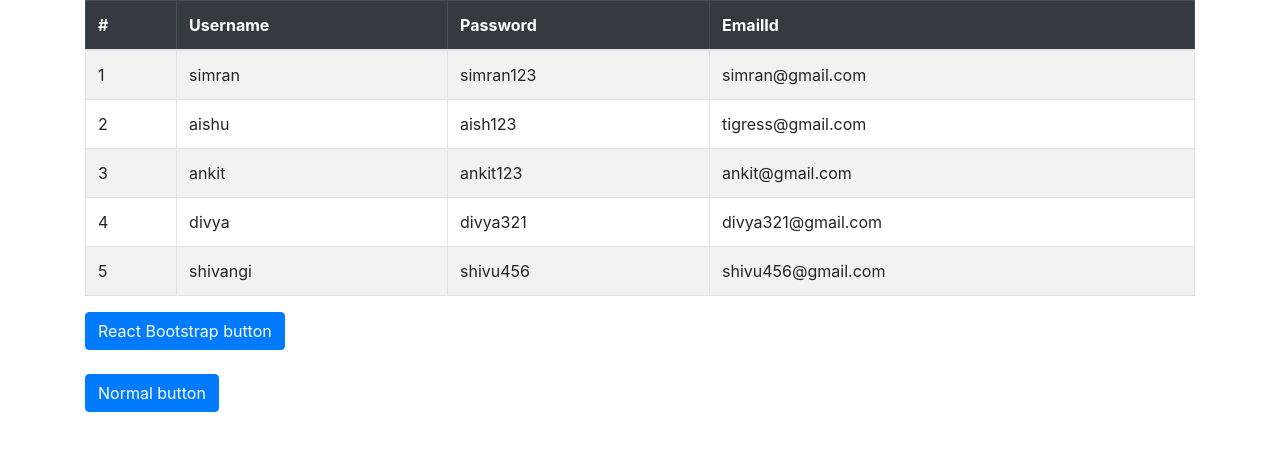
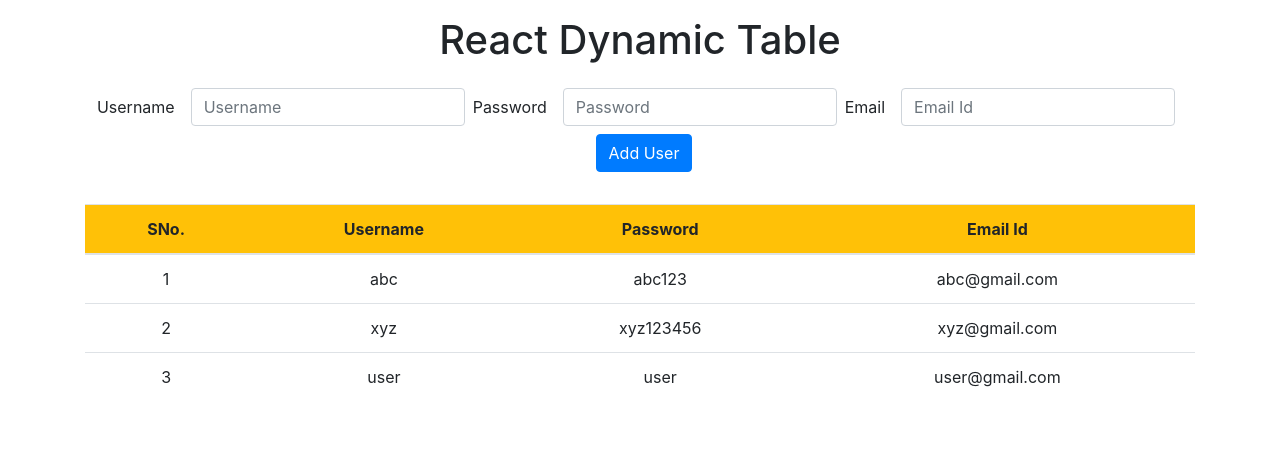
Before and after one commit to Simran177/React, a React (Create React App) app: page / in a window 1280 px wide. Shown: the top 450 px of the page. Built offline with nearby package versions, Linux system fonts and the light colour scheme.

Commit message:
Dynamic Table

```diff
--- a/src/App.js
+++ b/src/App.js
@@ -1,12 +1,11 @@
 import React from "react";
-import "./App.css";
-import DisplayData from "./Components/DisplayData";
+import DynamicTable from "./Practical-9/DynamicTable";
 
 
 function App() {
 
   return (
-  <DisplayData/>
+  <DynamicTable/>
 
   );
 
--- /dev/null
+++ b/src/Practical-9/DynamicTable.js
@@ -0,0 +1,61 @@
+import React,{useState}from 'react'
+import 'bootstrap/dist/css/bootstrap.min.css';
+import {Table,Button} from 'react-bootstrap'
+
+export default function DynamicTable(){
+    const [data,setData]=useState([
+        {username:"abc",password:"abc123",email:"abc@gmail.com"},
+        {username:"xyz",password:"xyz123456",email:"xyz@gmail.com"},
+        {username:"user",password:"user",email:"user@gmail.com"}
+    ]);
+
+    const displayUser=(user,index)=>{
+        return(
+            <tr key={index}>
+                <td>{index+1}</td>
+                <td>{user.username}</td>
+                <td>{user.password}</td>
+                <td>{user.email}</td>
+            </tr>
+        );
+    };
+
+    const add=(e)=>{
+        e.preventDefault();
+        const el={
+            username:e.target.username.value,password:e.target.password.value,email:e.target.email.value
+        }
+        setData([...data,el]);
+        e.target.username.value=""
+        e.target.password.value=""
+        e.target.email.value=""
+    }
+
+    return(
+        <div className="container">
+            <h1 className="text-center my-3">React Dynamic Table</h1>
+            <form class="form-inline my-4 justify-content-center" onSubmit={add}>
+                <label className="mr-3 mb-2" for="username">Username</label>
+                <input type="text" className="form-control mb-2 mr-sm-2" id="username" placeholder="Username"/>
+                <label  className="mr-3 mb-2" for="password">Password</label>
+                <input type="password" className="form-control mb-2 mr-sm-2" id="password" placeholder="Password"/>
+                <label  className="mr-3 mb-2" for="email">Email</label>
+                <input type="email" className="form-control mb-2 mr-sm-2" id="email" placeholder="Email Id"/>
+                <Button type="submit" className="btn btn-primary mb-2 ml-2">Add User</Button>
+            </form>
+            <Table hover className="text-center" >
+                <thead>
+                    <tr className="bg-warning">
+                        <th>SNo.</th>
+                        <th>Username</th>
+                        <th>Password</th>
+                        <th>Email Id</th>
+                    </tr>
+                </thead>
+                <tbody>
+                    {data.map(displayUser)}
+                </tbody>
+            </Table>
+        </div>
+    );
+}
```
